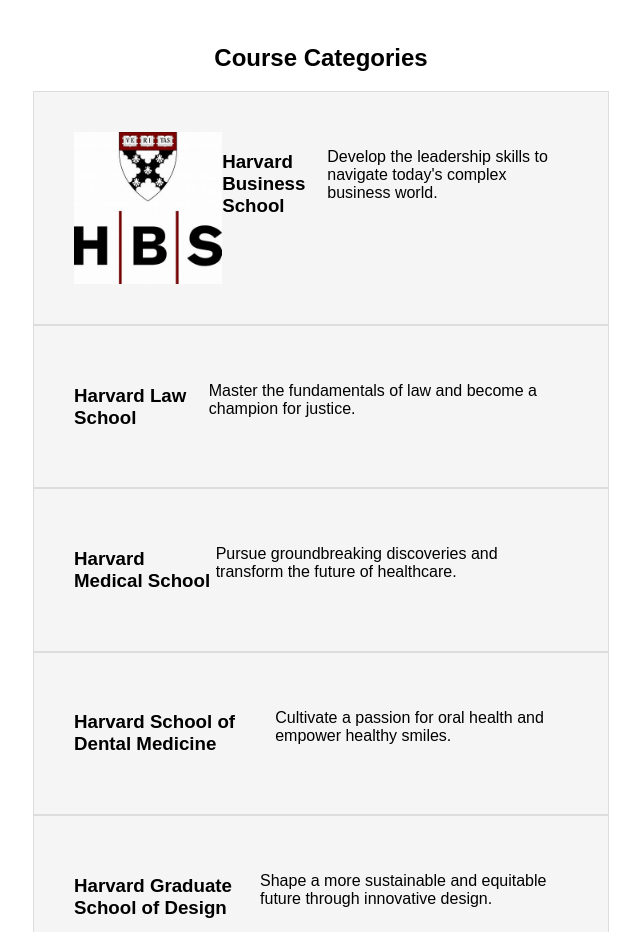
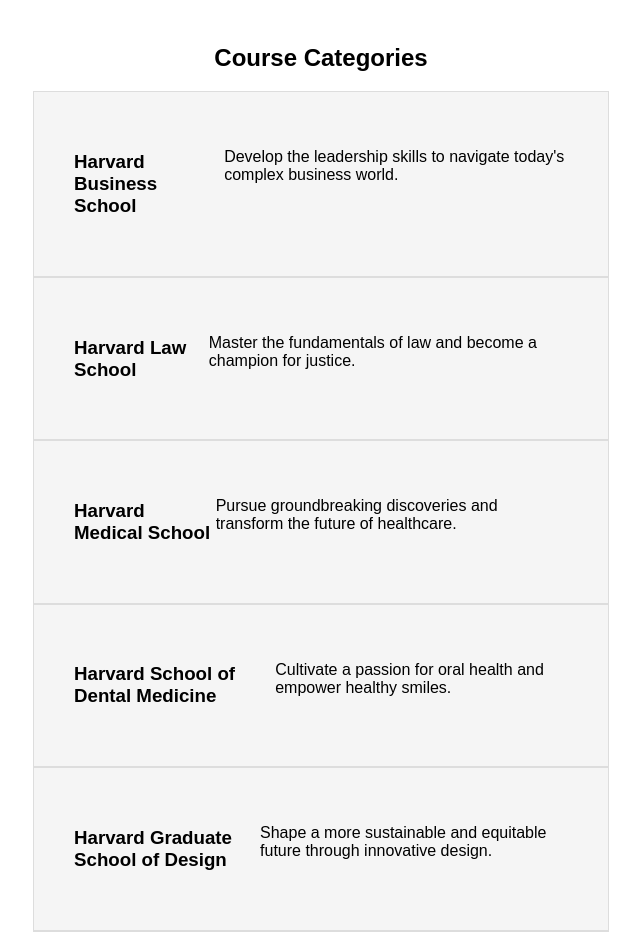
Before and after one commit to LaraibMunir/universitywebsite, a plain HTML site: page index.html in a window 1280 px wide. Shown: the part 1040-1972 px from the top of the page, without its empty margins (319-959 px from the left). Drawn offline with Linux system fonts and the light colour scheme.

Commit message:
Update index.html

```diff
--- a/index.html
+++ b/index.html
@@ -38,7 +38,6 @@
         <section class="course-categories">
             <div class="container">
                     <div class="course-item">
-                        <img src="asset/hbs.jpg" width="30%">
                         <h3>Harvard Business School</h3>
                         <p>Develop the leadership skills to navigate today's complex business world.</p>
                     </div>
```
